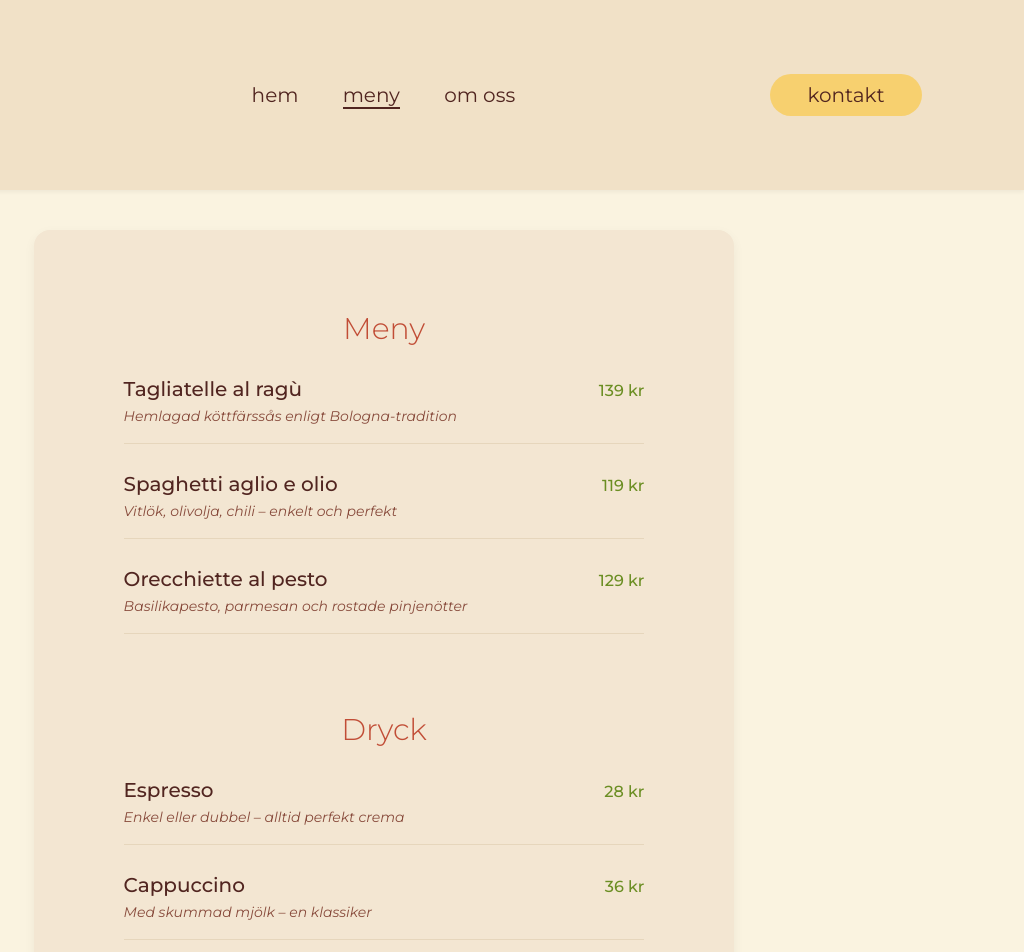
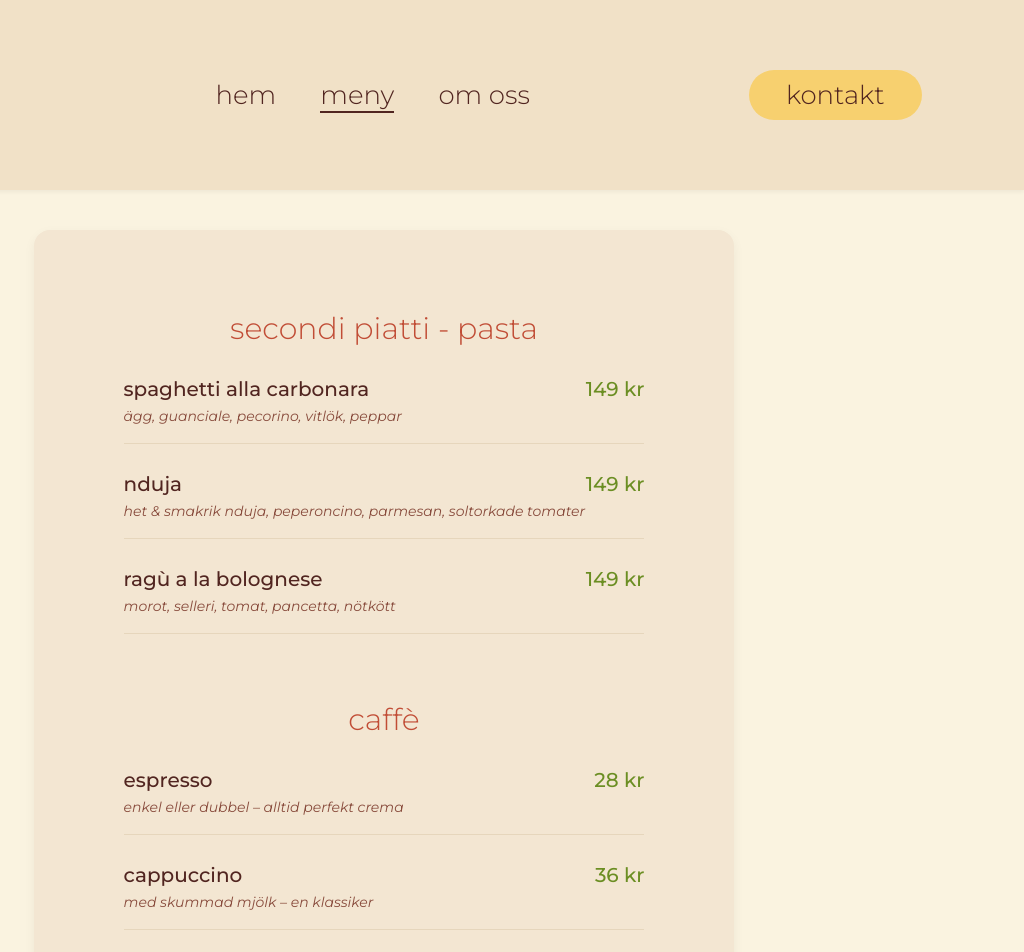
Before and after one commit to Hammylton/albanco, a plain HTML site: page menu.html in a window 1280 px wide. Shown: the top 952 px of the page, 256-1280 px from the left. Drawn offline with Linux system fonts and the light colour scheme; a web font is replaced by a local one.

Commit message:
Add files via upload

```diff
--- a/kappa.css
+++ b/kappa.css
@@ -22,8 +22,8 @@ li,
 a,
 button {
   font-family: "Montserrat", sans-serif;
-  font-weight: 400;
-  font-size: 20px;
+  font-weight: 300;
+  font-size: 26px;
   color: #512520;
   text-decoration: none;
 }
@@ -142,7 +142,7 @@ h1 {
 .price {
   font-weight: 500;
   color: #6b8e23;
-  font-size: 16px;
+  font-size: 20px;
 }
 
 .menu-item p {
--- a/menu.html
+++ b/menu.html
@@ -20,55 +20,54 @@
 
     <main>
       <section class="menu-wrapper">
-        <h2>Meny</h2>
+        <h2>secondi piatti - pasta</h2>
 
         <div class="menu-item">
           <div class="item-row">
-            <h3>Tagliatelle al ragù</h3>
-            <span class="price">139 kr</span>
+            <h3>spaghetti alla carbonara</h3>
+            <span class="price">149 kr</span>
           </div>
-          <p>Hemlagad köttfärssås enligt Bologna-tradition</p>
+          <p>ägg, guanciale, pecorino, vitlök, peppar</p>
         </div>
 
         <div class="menu-item">
           <div class="item-row">
-            <h3>Spaghetti aglio e olio</h3>
-            <span class="price">119 kr</span>
+            <h3>nduja</h3>
+            <span class="price">149 kr</span>
           </div>
-          <p>Vitlök, olivolja, chili – enkelt och perfekt</p>
+          <p>het & smakrik nduja, peperoncino, parmesan, soltorkade tomater</p>
         </div>
 
         <div class="menu-item">
           <div class="item-row">
-            <h3>Orecchiette al pesto</h3>
-            <span class="price">129 kr</span>
+            <h3>ragù a la bolognese</h3>
+            <span class="price">149 kr</span>
           </div>
-          <p>Basilikapesto, parmesan och rostade pinjenötter</p>
+          <p>morot, selleri, tomat, pancetta, nötkött</p>
         </div>
-        <br />
-        <h2>Dryck</h2>
+        <h2><br />caffè</h2>
         <div class="menu-item">
           <div class="item-row">
-            <h3>Espresso</h3>
+            <h3>espresso</h3>
             <span class="price">28 kr</span>
           </div>
-          <p>Enkel eller dubbel – alltid perfekt crema</p>
+          <p>enkel eller dubbel – alltid perfekt crema</p>
         </div>
 
         <div class="menu-item">
           <div class="item-row">
-            <h3>Cappuccino</h3>
+            <h3>cappuccino</h3>
             <span class="price">36 kr</span>
           </div>
-          <p>Med skummad mjölk – en klassiker</p>
+          <p>med skummad mjölk – en klassiker</p>
         </div>
 
         <div class="menu-item">
           <div class="item-row">
-            <h3>Husets lemonad</h3>
+            <h3>husets lemonad</h3>
             <span class="price">42 kr</span>
           </div>
-          <p>Färsk citron, mynta och lätt sötma</p>
+          <p>färsk citron, mynta och lätt sötma</p>
         </div>
       </section>
     </main>
```
